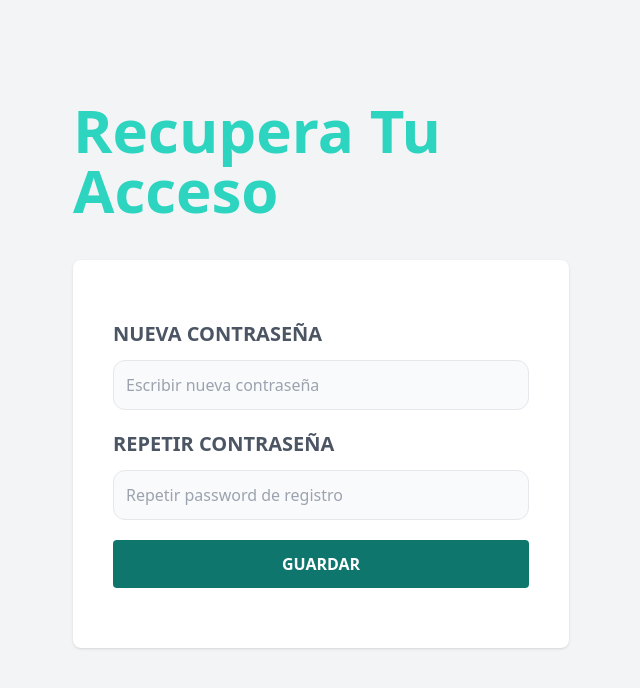
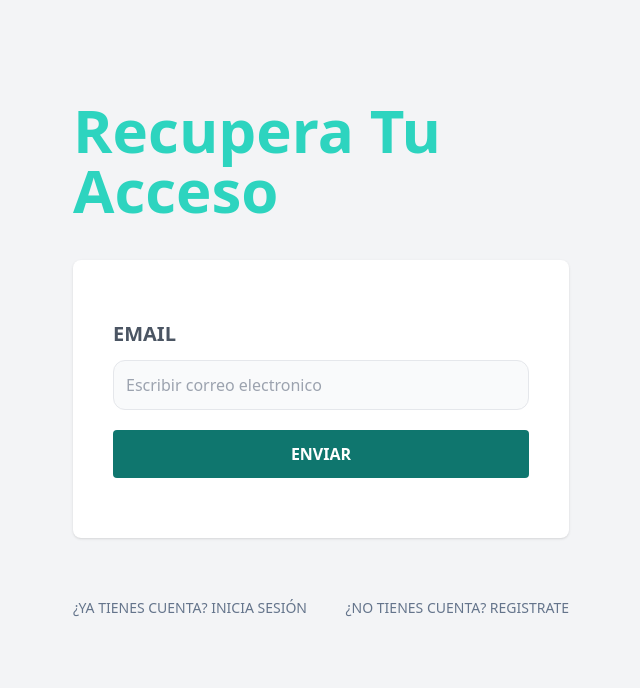
Before and after one commit to manel91s/Frontend-Blog, a React (Vite) app: page /forgot-password in a window 1280 px wide. Shown: the top 688 px of the page, without its empty margins (319-959 px from the left). Built offline with nearby package versions, Linux system fonts and the light colour scheme.

Commit message:
finish components to restorePassword

```diff
--- a/src/App.jsx
+++ b/src/App.jsx
@@ -5,8 +5,9 @@ import AuthLayout from "./layouts/AuthLayout"
 import Login from "./pages/Login"
 import Register from "./pages/Register"
 import ForgotPassword from "./pages/ForgotPassword"
-import NewPassword from "./pages/NewPassword"
+
 import ConfirmAccount from "./pages/ConfirmAccount"
+import RestorePassword from "./pages/RestorePassword"
 
 function App() {
 
@@ -20,7 +21,7 @@ function App() {
               <Route index element={<Login />} />
               <Route path="register" element={<Register />} />
               <Route path="forgot-password" element={<ForgotPassword />} />
-              <Route path="forgot-password/:token" element={<NewPassword />} />
+              <Route path="restore-password/:token" element={<RestorePassword />} />
               <Route path="confirm/:id" element={<ConfirmAccount />} />
           </Route>
 
--- a/src/pages/ConfirmAccount.jsx
+++ b/src/pages/ConfirmAccount.jsx
@@ -53,7 +53,7 @@ const ConfirmAccount = () => {
         {confirm && (
           <Link
             className="block text-center my-5 text-slate-500 uppercase text-sm"
-            to="/register"
+            to="/"
           >
             Iniciar sesión
           </Link>
--- a/src/pages/ForgotPassword.jsx
+++ b/src/pages/ForgotPassword.jsx
@@ -1,48 +1,111 @@
-import { Link } from 'react-router-dom';
+import { useEffect, useState } from "react";
+import axios from "axios";
+import { Link } from "react-router-dom";
+import Alert from "../components/Alert";
 
 const ForgotPassword = () => {
+  const [email, setEmail] = useState("");
+  const [alert, setAlert] = useState({});
+
+  const validateEmail = (email) => {
+    const regex = /^[a-zA-Z0-9._-]+@[a-zA-Z0-9.-]+\.[a-zA-Z]{2,4}$/;
+    return regex.test(email);
+  };
+
+  const handleSubmit = async (e) => {
+    e.preventDefault();
+
+    const isValidEmail = validateEmail(email);
+
+    if (email === "") {
+      setAlert({
+        msg: "El email no puede estar vacio",
+        error: true,
+      });
+
+      return;
+    }
+
+    if(!isValidEmail) {
+        setAlert({
+            msg: "El email introducido no es correcto",
+            error: true,
+          });
+
+        return;
+    }
+
+    try {
+        const { data } = await axios.patch(`${import.meta.env.VITE_BACKEND_URL}/api/user/forgot-password`, {
+            email
+        });
+
+        setAlert({
+            msg: data.msg,
+            error: false,
+          });
+
+    }catch(error) {
+
+        const { data } = error.response;
+
+        setAlert({
+          msg: data.msg,
+          error: true,
+        });
+    }
+
+  };
+
+  const { msg } = alert;
+
   return (
     <>
-    <h1 className="text-teal-400 font-black text-6xl capitalize">Recupera tu acceso</h1>
+      <h1 className="text-teal-400 font-black text-6xl capitalize">
+        Recupera tu acceso
+      </h1>
 
-    <form className="my-10 bg-white shadow rounded-lg p-10">
-
+      <form
+        className="my-10 bg-white shadow rounded-lg p-10"
+        onSubmit={handleSubmit}
+      >
         <div className="my-5">
+          {msg && <Alert alert={alert} />}
           <label
             className="uppercase text-gray-600 block text-xl font-bold"
-                  htmlFor="password"
-                  >Nueva Contraseña</label>
+            htmlFor="text"
+          >
+            Email
+          </label>
           <input
-                  id="password"
-                  type="password"
-                  placeholder="Escribir nueva contraseña"
+            id="email"
+            type="email"
+            placeholder="Escribir correo electronico"
             className="w-full mt-3 p-3 border rounded-xl bg-gray-50"
-              />
-          </div>
-
-          <div className="my-5">
-              <label
-                  className="uppercase text-gray-600 block text-xl font-bold"
-                  htmlFor="repeat-password"
-                  >Repetir contraseña</label>
-              <input
-                  id="repeat-password"
-                  type="password"
-                  placeholder="Repetir password de registro"
-                  className="w-full mt-3 p-3 border rounded-xl bg-gray-50"
+            onChange={(e) => setEmail(e.target.value)}
           />
         </div>
 
         <input
           type="submit"
-            value="Guardar"
+          value="Enviar"
           className="bg-teal-700 w-full py-3 mb-5 text-white uppercase font-bold rounded hover:cursor-pointer hover:bg-teal-800 transition-colors"
         />
-
       </form>
 
+      <nav className="lg:flex lg:justify-between">
+          <Link
+              className="block text-center my-5 text-slate-500 uppercase text-sm"
+              to="/"
+          >¿Ya tienes cuenta? Inicia Sesión</Link>
+
+          <Link
+              className="block text-center my-5 text-slate-500 uppercase text-sm"
+              to="/register"
+          >¿No tienes cuenta? Registrate</Link>
+      </nav>
     </>
-  )
-}
+  );
+};
 
-export default ForgotPassword
+export default ForgotPassword;
--- a/src/pages/NewPassword.jsx
+++ /dev/null
@@ -1,46 +0,0 @@
-import React from 'react'
-
-const NewPassword = () => {
-  return (
-    <>
-      <h1 className="text-teal-400 font-black text-6xl capitalize">Restablecer Password</h1>
-
-      <form className="my-10 bg-white shadow rounded-lg p-10">
-
-          <div className="my-5">
-              <label
-                  className="uppercase text-gray-600 block text-xl font-bold"
-                  htmlFor="email"
-                  >Email</label>
-              <input
-                  id="email"
-                  type="email"
-                  placeholder="Email de registro"
-                  className="w-full mt-3 p-3 border rounded-xl bg-gray-50"
-              />
-          </div>
-
-          <input
-              type="submit"
-              value="Enviar"
-              className="bg-teal-700 w-full py-3 mb-5 text-white uppercase font-bold rounded hover:cursor-pointer hover:bg-teal-800 transition-colors"
-          />
-
-      </form>
-
-      <nav className="lg:flex lg:justify-between">
-          <Link
-              className="block text-center my-5 text-slate-500 uppercase text-sm"
-              to="/"
-          >¿Ya tienes cuenta? Inicia Sesión</Link>
-
-          <Link
-              className="block text-center my-5 text-slate-500 uppercase text-sm"
-              to="/register"
-          >¿No tienes cuenta? Registrate</Link>
-      </nav>
-   </>
-  )
-}
-
-export default NewPassword
--- /dev/null
+++ b/src/pages/RestorePassword.jsx
@@ -0,0 +1,122 @@
+import { useState } from "react";
+import { useParams, useNavigate } from "react-router-dom";
+import axios from "axios";
+import Alert from "../components/Alert";
+
+const RestorePassword = () => {
+
+  const params = useParams();
+  const navigate = useNavigate();
+
+  const [newPassword, setNewPassword] = useState("");
+  const [repeatPassword, setRepeatPassword] = useState("");
+  const [alert, setAlert] = useState({});
+
+  const { token } = params;
+
+  const handleSubmit = async (e) => {
+    e.preventDefault();
+
+    if (newPassword === "" || repeatPassword === "") {
+      setAlert({
+        msg: "Los campos no pueden estar vacios",
+        error: true,
+      });
+
+      return;
+    }
+    if (newPassword !== repeatPassword) {
+      setAlert({
+        msg: "Las contraseñas no coincididen",
+        error: true,
+      });
+
+      return;
+    }
+
+    try {
+      const { data } = await axios.patch(
+        `${import.meta.env.VITE_BACKEND_URL}/api/user/restore-password/token=${token}`,
+        {
+          password: newPassword,
+        }
+      );
+
+      setAlert({
+        msg: data.msg,
+        error: false,
+      });
+
+      setNewPassword('');
+      setRepeatPassword('');
+
+      setTimeout(() => {
+         navigate("/");
+      }, 3000);
+
+    } catch (error) {
+      const { data } = error.response;
+
+      setAlert({
+        msg: data.msg,
+        error: true,
+      });
+    }
+  };
+
+  const { msg } = alert;
+
+  return (
+    <>
+      <h1 className="text-teal-400 font-black text-6xl capitalize">
+        Recupera tu acceso
+      </h1>
+
+      <form
+        className="my-10 bg-white shadow rounded-lg p-10"
+        onSubmit={handleSubmit}
+      >
+        {msg && <Alert alert={alert} />}
+        <div className="my-5">
+          <label
+            className="uppercase text-gray-600 block text-xl font-bold"
+            htmlFor="password"
+          >
+            Nueva Contraseña
+          </label>
+          <input
+            id="password"
+            type="password"
+            placeholder="Escribir nueva contraseña"
+            className="w-full mt-3 p-3 border rounded-xl bg-gray-50"
+            onChange={(e) => setNewPassword(e.target.value)}
+          />
+        </div>
+
+        <div className="my-5">
+          <label
+            className="uppercase text-gray-600 block text-xl font-bold"
+            htmlFor="repeat-password"
+          >
+            Repetir contraseña
+          </label>
+          <input
+            id="repeat-password"
+            type="password"
+            placeholder="Repetir password de registro"
+            className="w-full mt-3 p-3 border rounded-xl bg-gray-50"
+            onChange={(e) => setRepeatPassword(e.target.value)}
+          />
+        </div>
+
+        <input
+          type="submit"
+          value="Guardar"
+          className="bg-teal-700 w-full py-3 mb-5 text-white uppercase font-bold rounded hover:cursor-pointer hover:bg-teal-800 transition-colors"
+        />
+      </form>
+    </>
+  );
+};
+
+export default RestorePassword;
```
Lines whose indentation alone changed are shown as unchanged.
